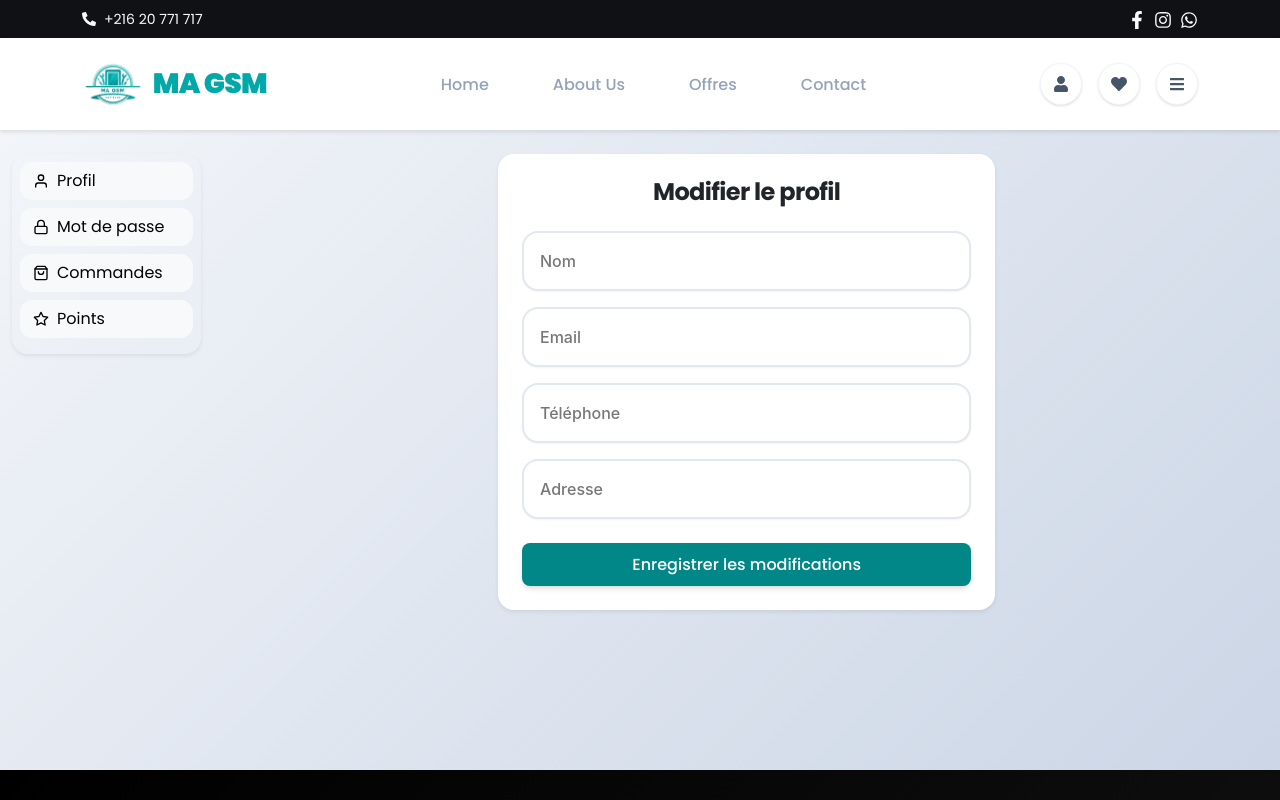
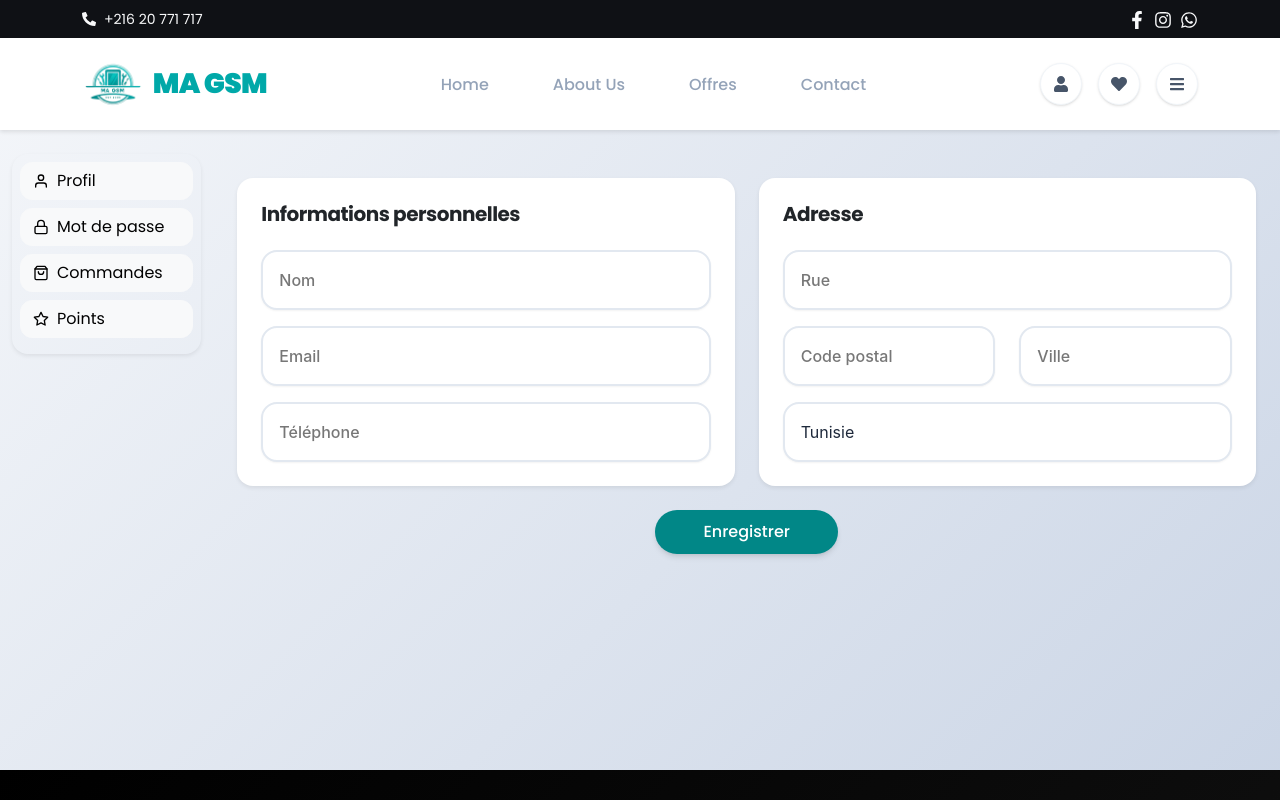
Before and after one commit to tricoders3/MaGsm, a React (Create React App) app in the folder frontend/: page /profile in a window 1280 px wide. Shown: the top 800 px of the page. Built offline with nearby package versions, Linux system fonts and the light colour scheme; no server answers.

Commit message:
fix/profile_adresse

```diff
--- a/frontend/src/components/profile/ProfileDataForm.jsx
+++ b/frontend/src/components/profile/ProfileDataForm.jsx
@@ -6,21 +6,51 @@ import { toast } from "react-toastify";
 
 const ProfileDataForm = () => {
   const { user, updateUser } = useAuth();
-  const [profil, setProfil] = useState({ name: "", email: "", phone: "", address: "" });
   const [loading, setLoading] = useState(false);
+
+  const [form, setForm] = useState({
+    name: "",
+    email: "",
+    phone: "",
+    address: {
+      street: "",
+      postalCode: "",
+      city: "",
+      country: "Tunisie",
+    },
+  });
 
   useEffect(() => {
     if (user) {
-      setProfil({
+      setForm({
         name: user.name || "",
         email: user.email || "",
         phone: user.phone || "",
-        address: user.address || "",
+        address: {
+          street: user.address?.street || "",
+          postalCode: user.address?.postalCode || "",
+          city: user.address?.city || "",
+          country: user.address?.country || "Tunisie",
+        },
       });
     }
   }, [user]);
 
-  const handleChange = (e) => setProfil({ ...profil, [e.target.name]: e.target.value });
+  const handleChange = (e) => {
+    const { name, value } = e.target;
+    setForm({ ...form, [name]: value });
+  };
+
+  const handleAddressChange = (e) => {
+    const { name, value } = e.target;
+    setForm({
+      ...form,
+      address: {
+        ...form.address,
+        [name]: value,
+      },
+    });
+  };
 
   const handleSubmit = async (e) => {
     e.preventDefault();
@@ -28,7 +58,7 @@ const ProfileDataForm = () => {
       setLoading(true);
       const { data } = await axios.put(
         `${BASE_URL}/api/user/me`,
-        profil,
+        form,
         { withCredentials: true }
       );
       updateUser(data.user);
@@ -41,27 +71,103 @@ const ProfileDataForm = () => {
   };
 
   return (
-<div className="container">
-<div className="row justify-content-center">
-<div className="col-12 col-sm-10 col-md-8 col-lg-6">
-<div className="card shadow-sm rounded-4 border-0">
-<div className="card-body p-4">
-<h4 className="card-title text-center mb-4">Modifier le profil</h4>
-        <form onSubmit={handleSubmit}>
-          <input className="form-control mb-3" name="name" value={profil.name} onChange={handleChange} placeholder="Nom" />
-          <input className="form-control mb-3" name="email" value={profil.email} onChange={handleChange} placeholder="Email" />
-          <input className="form-control mb-3" name="phone" value={profil.phone} onChange={handleChange} placeholder="Téléphone" />
-          <input className="form-control mb-4" name="address" value={profil.address} onChange={handleChange} placeholder="Adresse" />
-          <button className="btn btn-primary w-100" disabled={loading}>
-            {loading ? "Chargement..." : "Enregistrer les modifications"}
+    <div className="container mt-4">
+      <form onSubmit={handleSubmit}>
+        <div className="row g-4">
+
+          {/* ================= INFOS PERSONNELLES ================= */}
+          <div className="col-12 col-md-6">
+            <div className="card h-100 shadow-sm rounded-4 border-0">
+              <div className="card-body p-4">
+                <h5 className="mb-4 text-dark">Informations personnelles</h5>
+
+                <input
+                  className="form-control mb-3"
+                  name="name"
+                  value={form.name}
+                  onChange={handleChange}
+                  placeholder="Nom"
+                />
+
+                <input
+                  className="form-control mb-3"
+                  name="email"
+                  value={form.email}
+                  onChange={handleChange}
+                  placeholder="Email"
+                />
+
+                <input
+                  className="form-control"
+                  name="phone"
+                  value={form.phone}
+                  onChange={handleChange}
+                  placeholder="Téléphone"
+                />
+              </div>
+            </div>
+          </div>
+
+          {/* ================= ADRESSE ================= */}
+          <div className="col-12 col-md-6 ">
+            <div className="card h-100 shadow-sm rounded-4 border-0">
+              <div className="card-body p-4">
+                <h5 className="mb-4 text-dark">Adresse</h5>
+
+                <input
+                  className="form-control mb-3"
+                  name="street"
+                  value={form.address.street}
+                  onChange={handleAddressChange}
+                  placeholder="Rue"
+                />
+
+                <div className="row">
+                  <div className="col-6">
+                    <input
+                      className="form-control mb-3"
+                      name="postalCode"
+                      value={form.address.postalCode}
+                      onChange={handleAddressChange}
+                      placeholder="Code postal"
+                    />
+                  </div>
+
+                  <div className="col-6">
+                    <input
+                      className="form-control mb-3"
+                      name="city"
+                      value={form.address.city}
+                      onChange={handleAddressChange}
+                      placeholder="Ville"
+                    />
+                  </div>
+                </div>
+
+                <input
+                  className="form-control"
+                  name="country"
+                  value={form.address.country}
+                  onChange={handleAddressChange}
+                  placeholder="Pays"
+                />
+              </div>
+            </div>
+          </div>
+
+        </div>
+
+        {/* ================= ACTION ================= */}
+        <div className="mt-4 text-center">
+          <button
+            className="btn btn-primary px-5 rounded-pill"
+            disabled={loading}
+          >
+            {loading ? "Enregistrement..." : "Enregistrer"}
           </button>
-        </form>
         </div>
-</div>
-</div>
-</div>
-</div>
-
+      </form>
+    </div>
   );
 };
 
```
